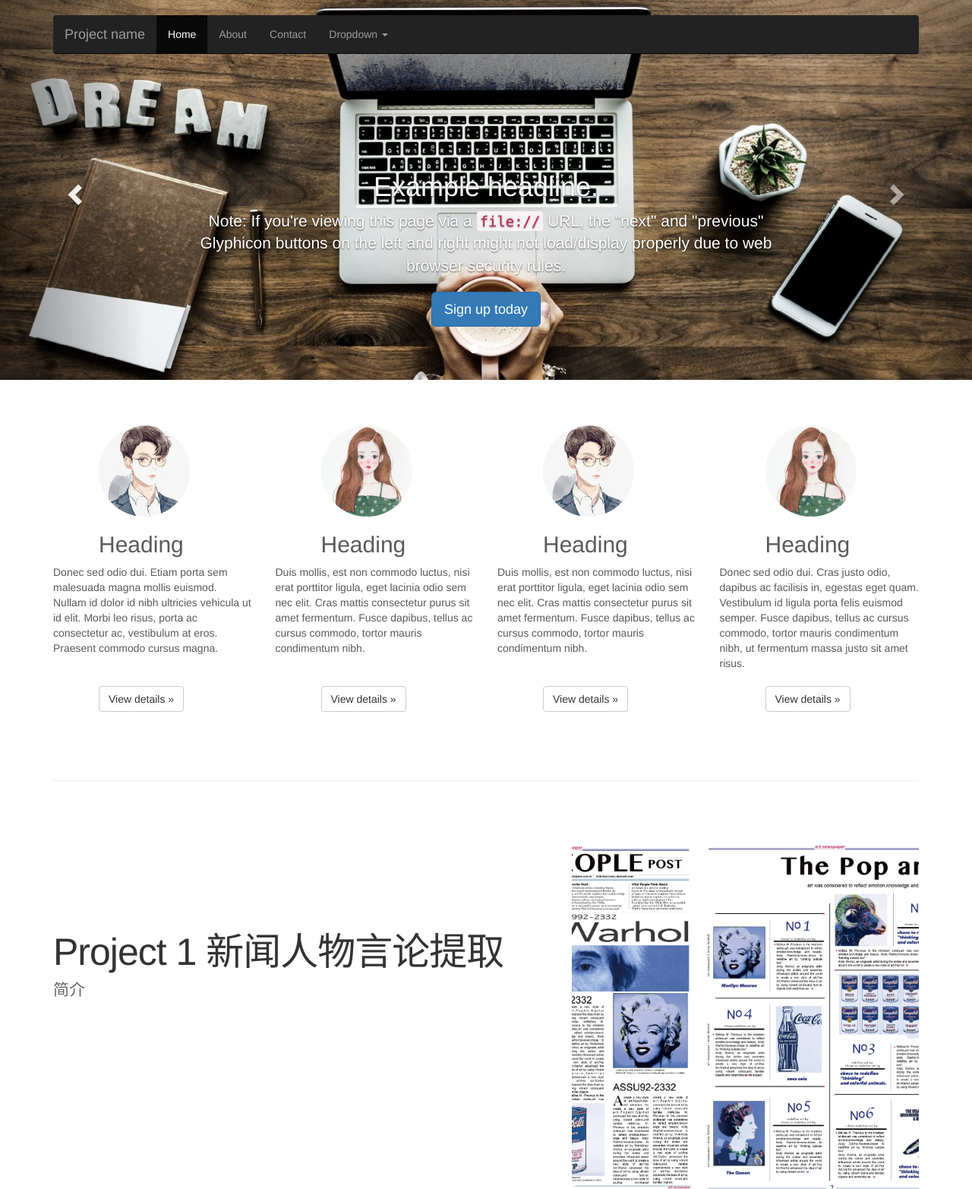
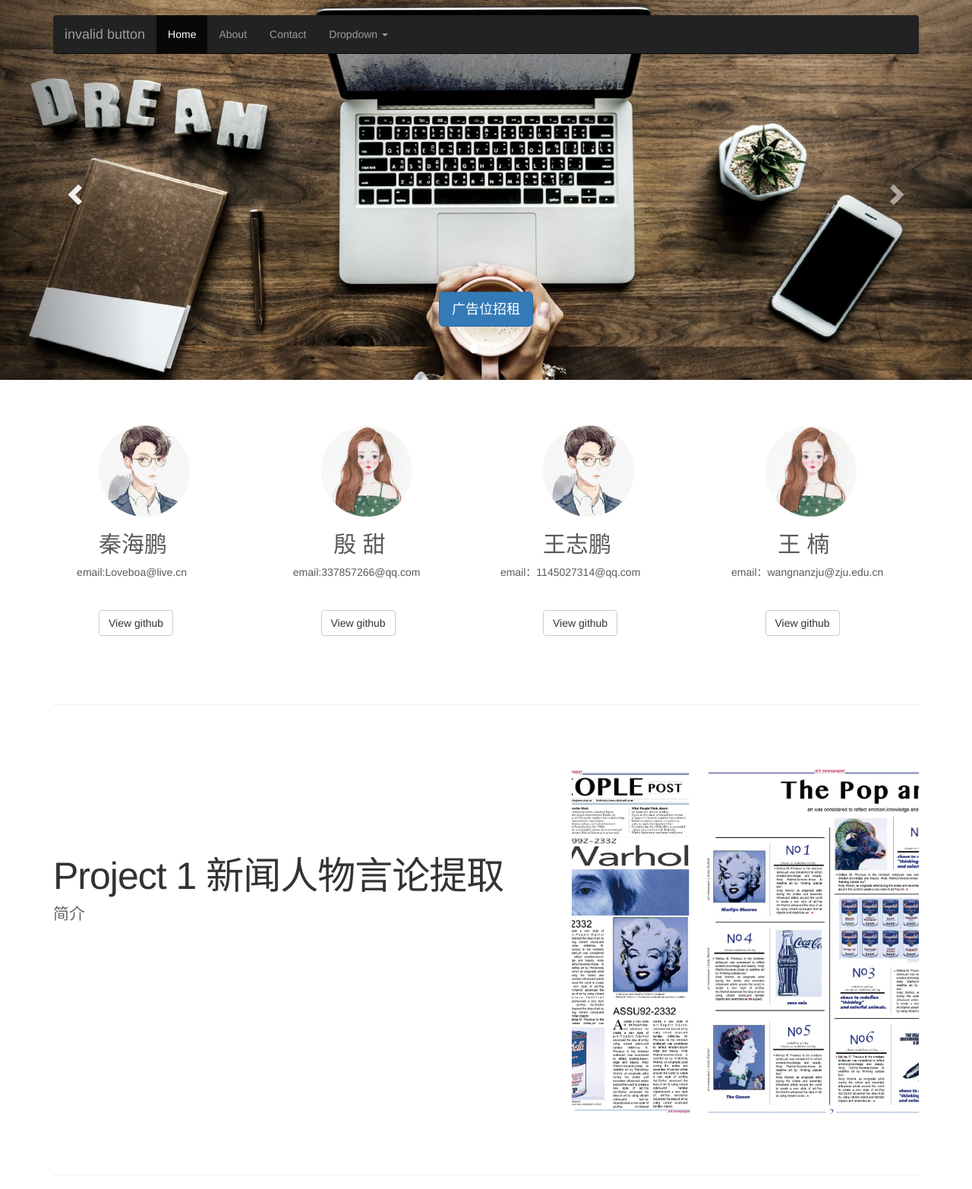
Before and after one commit to 0meou0/Automatic-Speech-Extraction, a Python web app: template app/templates/index.html in a window 1280 px wide. Shown: the top 1565 px of the page at 76% size. Run offline with Jinja, Linux system fonts and the light colour scheme; the template is opened without the code that fills it, so the values that code supplies are empty; some libraries are stand-ins or nearby versions.

Commit message:
update group info

```diff
--- a/app/templates/index.html
+++ b/app/templates/index.html
@@ -50,7 +50,7 @@
                         <span class="icon-bar"></span>
                         <span class="icon-bar"></span>
                     </button>
-                    <a class="navbar-brand" href="#">Project name</a>
+                    <a class="navbar-brand" href="#">invalid button</a>
                 </div>
                 <div id="navbar" class="navbar-collapse collapse">
                     <ul class="nav navbar-nav">
@@ -97,12 +97,8 @@
                  alt="First slide">
             <div class="container">
                 <div class="carousel-caption">
-                    <h1>Example headline.</h1>
-                    <p>Note: If you're viewing this page via a <code>file://</code> URL, the "next" and "previous"
-                        Glyphicon buttons on the left and right might not load/display properly due to web browser
-                        security rules.</p>
                     <p><a class="btn btn-lg btn-primary" href="#"
-                          role="button">Sign up today</a></p>
+                          role="button">广告位招租</a></p>
                 </div>
             </div>
         </div>
@@ -112,11 +108,8 @@
                  alt="Second slide">
             <div class="container">
                 <div class="carousel-caption">
-                    <h1>Another example headline.</h1>
-                    <p>Cras justo odio, dapibus ac facilisis in, egestas eget quam. Donec id elit non mi porta gravida
-                        at eget metus. Nullam id dolor id nibh ultricies vehicula ut id elit.</p>
                     <p><a class="btn btn-lg btn-primary" href="#"
-                          role="button">Learn more</a></p>
+                          role="button">广告位招租</a></p>
                 </div>
             </div>
         </div>
@@ -126,11 +119,8 @@
                  alt="Third slide">
             <div class="container">
                 <div class="carousel-caption">
-                    <h1>One more for good measure.</h1>
-                    <p>Cras justo odio, dapibus ac facilisis in, egestas eget quam. Donec id elit non mi porta gravida
-                        at eget metus. Nullam id dolor id nibh ultricies vehicula ut id elit.</p>
                     <p><a class="btn btn-lg btn-primary" href="#"
-                          role="button">Browse gallery</a></p>
+                          role="button">广告位招租</a></p>
                 </div>
             </div>
         </div>
@@ -160,49 +150,40 @@
             <img class="img-circle img-cir"
                  src="../static/img/m.png"
                  alt="Generic placeholder image" width="120" height="120">
-            <h2 class="img-cir">Heading</h2>
-            <p style="height: 150px">Donec sed odio dui. Etiam porta sem malesuada magna mollis euismod. Nullam id dolor
-                id nibh ultricies
-                vehicula ut id elit. Morbi leo risus, porta ac consectetur ac, vestibulum at eros. Praesent commodo
-                cursus magna.</p>
-            <p><a class="btn btn-default img-cir" href="#" role="button">View
-                details »</a></p>
+            <h2 class="img-cir">秦海鹏</h2>
+            <p style="height: 50px">&nbsp&nbsp&nbsp&nbsp&nbsp&nbsp&nbsp&nbspemail:Loveboa@live.cn
+            </p>
+            <p><a class="btn btn-default img-cir" href="https://github.com/jarekqin/JAREK" role="button">View
+                github</a></p>
         </div><!-- /.col-lg-4 -->
         <div class="col-lg-3">
             <img class="img-circle img-cir"
                  src="../static/img/f.png"
                  alt="Generic placeholder image" width="120" height="120">
-            <h2 class="img-cir">Heading</h2>
-            <p style="height: 150px">Duis mollis, est non commodo luctus, nisi erat porttitor ligula, eget lacinia odio
-                sem nec elit. Cras
-                mattis consectetur purus sit amet fermentum. Fusce dapibus, tellus ac cursus commodo, tortor mauris
-                condimentum nibh.</p>
-            <p><a class="btn btn-default img-cir" href="#" role="button">View
-                details »</a></p>
+            <h2 class="img-cir">&nbsp&nbsp殷 甜</h2>
+            <p style="height: 50px">&nbsp&nbsp&nbsp&nbsp&nbsp&nbspemail:337857266@qq.com</p>
+            <p><a class="btn btn-default img-cir" href="https://github.com/0meou0" role="button">View
+                github</a></p>
         </div><!-- /.col-lg-4 -->
         <div class="col-lg-3">
             <img class="img-circle img-cir"
                  src="../static/img/m.png"
                  alt="Generic placeholder image" width="120" height="120">
-            <h2 class="img-cir">Heading</h2>
-            <p style="height: 150px">Duis mollis, est non commodo luctus, nisi erat porttitor ligula, eget lacinia odio
-                sem nec elit. Cras
-                mattis consectetur purus sit amet fermentum. Fusce dapibus, tellus ac cursus commodo, tortor mauris
-                condimentum nibh.</p>
+            <h2 class="img-cir">王志鹏</h2>
+            <p style="height: 50px">&nbspemail：1145027314@qq.com
+            </p>
             <p><a class="btn btn-default img-cir" href="#" role="button">View
-                details »</a></p>
+                 github</a></p>
         </div><!-- /.col-lg-4 -->
         <div class="col-lg-3">
             <img class="img-circle img-cir"
                  src="../static/img/f.png"
                  alt="Generic placeholder image" width="120" height="120">
-            <h2 class="img-cir">Heading</h2>
-            <p style="height: 150px">Donec sed odio dui. Cras justo odio, dapibus ac facilisis in, egestas eget quam.
-                Vestibulum id ligula
-                porta felis euismod semper. Fusce dapibus, tellus ac cursus commodo, tortor mauris condimentum nibh, ut
-                fermentum massa justo sit amet risus.</p>
-            <p><a class="btn btn-default img-cir" href="#" role="button">View
-                details »</a></p>
+            <h2 class="img-cir">&nbsp&nbsp王 楠</h2>
+            <p style="height: 50px">&nbsp&nbsp&nbsp&nbspemail：wangnanzju@zju.edu.cn
+            </p>
+            <p><a class="btn btn-default img-cir" href="https://github.com/nnnnnnnan" role="button">View
+                github</a></p>
         </div><!-- /.col-lg-4 -->
     </div><!-- /.row -->
 
@@ -248,12 +229,8 @@
     <div class="row featurette">
         <a href="./project3">
             <div class="col-md-7">
-                <h2 class="featurette-heading">And lastly, this one. <span class="text-muted">Checkmate.</span></h2>
-                <p class="lead">Donec ullamcorper nulla non metus auctor fringilla. Vestibulum id ligula porta felis
-                    euismod
-                    semper. Praesent commodo cursus magna, vel scelerisque nisl consectetur. Fusce dapibus, tellus ac
-                    cursus
-                    commodo.</p>
+                <h2 class="featurette-heading">持续更新，敬请期待 <span class="text-muted">Checkmate.</span></h2>
+                <p class="lead"></p>
             </div>
             <div class="col-md-5">
                 <img class="featurette-image img-responsive center-block" alt="500x500"
```
